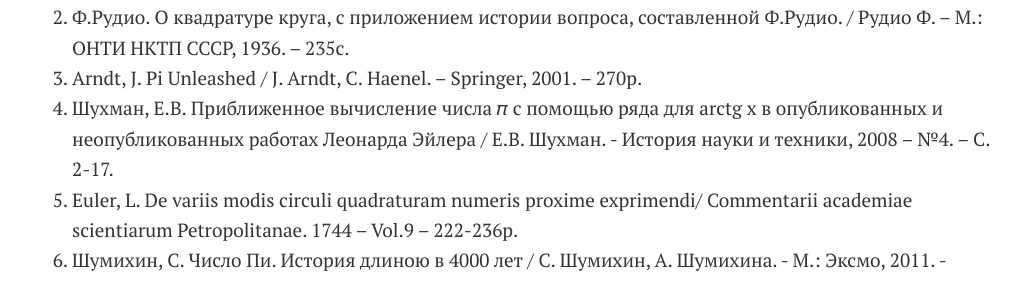
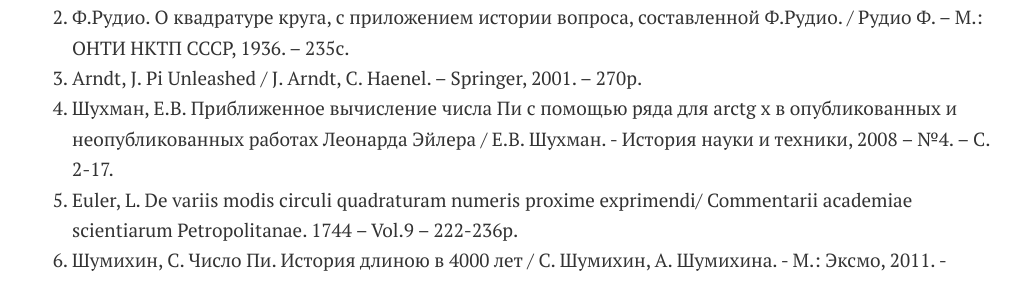
Before and after one commit to anna-vanlee/bizikov.ru, a Jekyll site: the page built from _posts/2015-01-09-history-of-pi.md, in a window 1280 px wide and 900 px high, scrolled down 7092 px. Shown: the part 165-447 px from the top of the window, without its empty margins (128-1149 px from the left). Built offline with Jekyll 4.4.1, drawn with Linux system fonts in a browser that asks for light colours; formulas are drawn with MathJax 3.

Commit message:
Update 2015-01-09-history-of-pi.md

```diff
--- a/_posts/2015-01-09-history-of-pi.md
+++ b/_posts/2015-01-09-history-of-pi.md
@@ -131,7 +131,7 @@
 1. Жуков А.В. Вездесущее число Пи – М.:Изд-во ЛКИ, 2007 – 216 с.
 2. Ф.Рудио. О квадратуре круга, с приложением истории вопроса, составленной Ф.Рудио. / Рудио Ф. – М.: ОНТИ НКТП СССР, 1936. –  235c.
 3. Arndt, J. Pi Unleashed / J. Arndt, C. Haenel. – Springer, 2001. – 270p.
-4. Шухман, Е.В. Приближенное вычисление числа 𝜋 с помощью ряда для arctg x в опубликованных и неопубликованных работах Леонарда Эйлера / Е.В. Шухман. - История науки и техники, 2008 – №4. – С. 2-17.
+4. Шухман, Е.В. Приближенное вычисление числа Пи с помощью ряда для arctg x в опубликованных и неопубликованных работах Леонарда Эйлера / Е.В. Шухман. - История науки и техники, 2008 – №4. – С. 2-17.
 5. Euler, L. De variis modis circuli quadraturam numeris proxime exprimendi/ Commentarii academiae scientiarum Petropolitanae. 1744 – Vol.9 – 222-236p.
 6. Шумихин, С. Число Пи. История длиною в 4000 лет / С. Шумихин, А. Шумихина. - М.: Эксмо, 2011. - 192с.
 7. Борвейн, Дж.М. Рамануджан и число Пи. / Борвейн, Дж.М., Борвейн П.Б. В мире науки. 1988 – №4. – С. 58-66.
```
